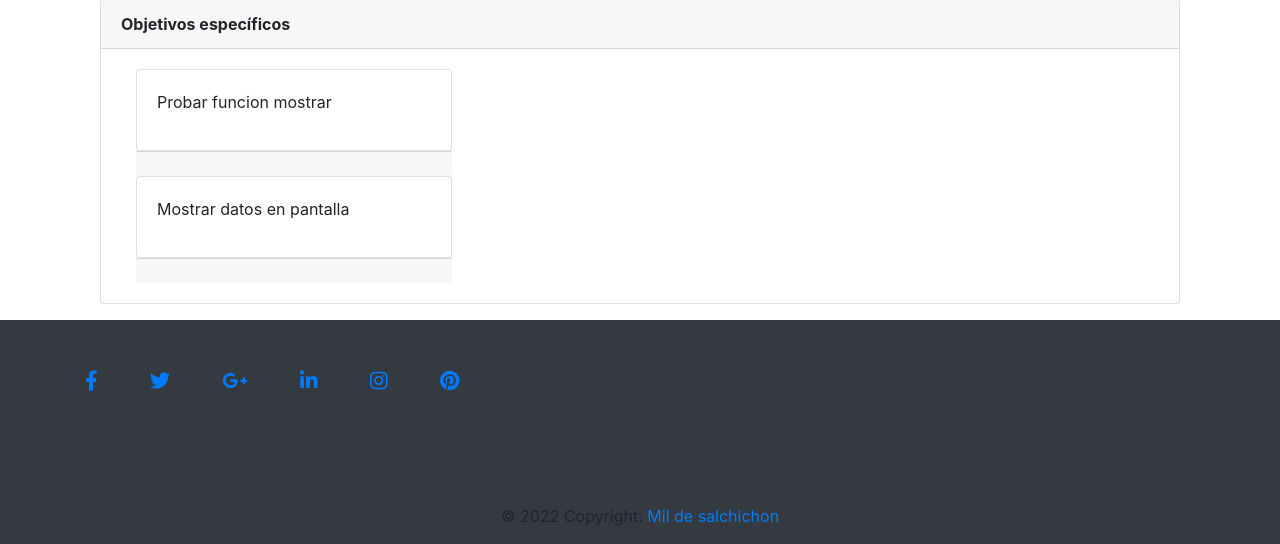
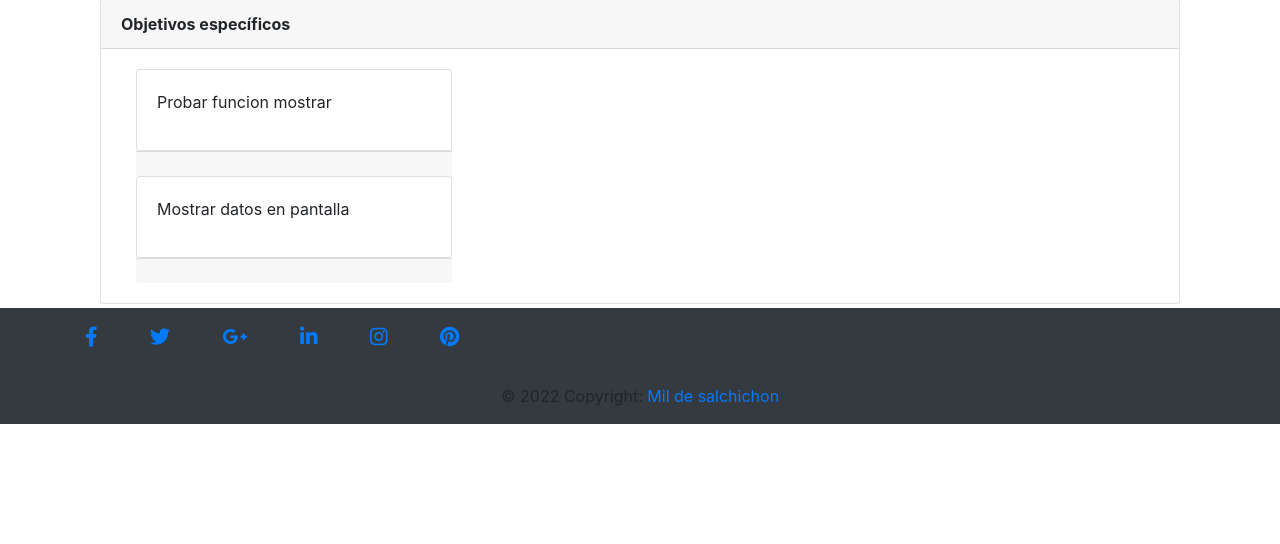
Before and after one commit to Robinhenao/GestionProyecto, a Django app: page /manage_project/admin_project/1 in a window 1280 px wide. Shown: the part 484-1028 px from the top of the page. After the commit the page ends 908 px from the top, so only its background shows below. Run offline with Django 4.2, Linux system fonts and the light colour scheme; data comes from the database, SQL or seed files in the repository; both versions use the stored data as it was after the commit; some libraries are stand-ins or nearby versions.

Commit message:
add footer flex bottom

```diff
--- a/Templates/index.html
+++ b/Templates/index.html
@@ -1,5 +1,5 @@
 <!DOCTYPE html>
-<html>
+<html style="min-height: 100%;position: relative;">
 
 <head>
     <meta charset="utf-8">
@@ -9,12 +9,14 @@
     {% load bootstrap4 %}
     {% bootstrap_css %}
     {%load static%}
-    <link rel="stylesheet" href="https://cdnjs.cloudflare.com/ajax/libs/font-awesome/6.0.0/css/all.min.css" integrity="sha512-9usAa10IRO0HhonpyAIVpjrylPvoDwiPUiKdWk5t3PyolY1cOd4DSE0Ga+ri4AuTroPR5aQvXU9xC6qOPnzFeg==" crossorigin="anonymous" referrerpolicy="no-referrer" />
+    <link rel="stylesheet" href="https://cdnjs.cloudflare.com/ajax/libs/font-awesome/6.0.0/css/all.min.css"
+        integrity="sha512-9usAa10IRO0HhonpyAIVpjrylPvoDwiPUiKdWk5t3PyolY1cOd4DSE0Ga+ri4AuTroPR5aQvXU9xC6qOPnzFeg=="
+        crossorigin="anonymous" referrerpolicy="no-referrer" />
 
 </head>
 
-<body>
-    <nav class="navbar navbar-expand-lg navbar-light"  style="background-color: #C2E8C1;">
+<body style="margin: 0;margin-bottom: 120px;">
+    <nav class="navbar navbar-expand-lg navbar-light" style="background-color: #C2E8C1;">
         <div class="container-fluid">
             <div class="navbar-header">
                 <a class="navbar-brand" href="{% url 'gestion_proyecto' %}">
@@ -37,7 +39,8 @@
                             data-toggle="dropdown" aria-haspopup="true" aria-expanded="false">
                             <span class="mr-2 d-none d-lg-inline text-gray-600 small">{{ user.username }}</span>
                             <img class="img-profile rounded-circle"
-                                    src="https://s3.eu-central-1.amazonaws.com/bootstrapbaymisc/blog/24_days_bootstrap/fox.jpg"  width="50" height="50" class="rounded-circle">
+                                src="https://s3.eu-central-1.amazonaws.com/bootstrapbaymisc/blog/24_days_bootstrap/fox.jpg"
+                                width="50" height="50" class="rounded-circle">
                         </a>
 
                         <div class="dropdown-menu dropdown-menu-right shadow animated--grow-in"
@@ -51,7 +54,7 @@
                                 Ajustes
                             </a>
                             <div class="dropdown-divider"></div>
-                                <a class="dropdown-item" href="{% url 'logout' %}" >
+                            <a class="dropdown-item" href="{% url 'logout' %}">
                                 <i class="fas fa-sign-out-alt fa-sm fa-fw mr-2 text-gray-400"></i>
                                 Cerrar sesion
                             </a>
@@ -60,10 +63,12 @@
 
                     {% else %}
                     <li>
-                            <a class="nav-item nav-link border border-success" href="{% url 'login' %}"><i class="fa-solid fa-arrow-right-to-bracket"></i> Ingresar</a>
+                        <a class="nav-item nav-link border border-success" href="{% url 'login' %}"><i
+                                class="fa-solid fa-arrow-right-to-bracket"></i> Ingresar</a>
                     </li>
                     <li>
-                            <a class="nav-item nav-link border border-warning ml-2" href="{% url 'registro' %}"><i class="fa-solid fa-user-plus"></i> Registrarse</a>
+                        <a class="nav-item nav-link border border-warning ml-2" href="{% url 'registro' %}"><i
+                                class="fa-solid fa-user-plus"></i> Registrarse</a>
                     </li>
                     {% endif %}
                 </ul>
@@ -87,12 +92,13 @@
         {% block content %}{% endblock %}
     </div>
 
-
-    <footer class="page-footer mt-3 bg-dark">
-        <div class="container ">
+    {% bootstrap_javascript jquery='full' %}
+</body>
+<footer style="position: absolute;bottom: 0;width: 100%;" class="navbar-fixed-bottom  page-footer mt-3 bg-dark">
+    <div class="container  ">
         <div class="row">
-              <div class="col-md-12 py-5 ">
-                <div class="mb-5 flex-center">
+            <div class="col-md-12 py-3 ">
+                <div class="mb-1 flex-center">
                     <a class="fb-ic">
                         <i class="fab fa-facebook-f fa-lg white-text mr-md-5 mr-3 fa-2x"> </i>
                     </a>
@@ -120,7 +126,4 @@
     </div>
 </footer>
 
-    {% bootstrap_javascript jquery='full' %}
-</body>
-
 </html>
```
Also changed, not shown: db.sqlite3. Lines whose indentation alone changed are shown as unchanged.
